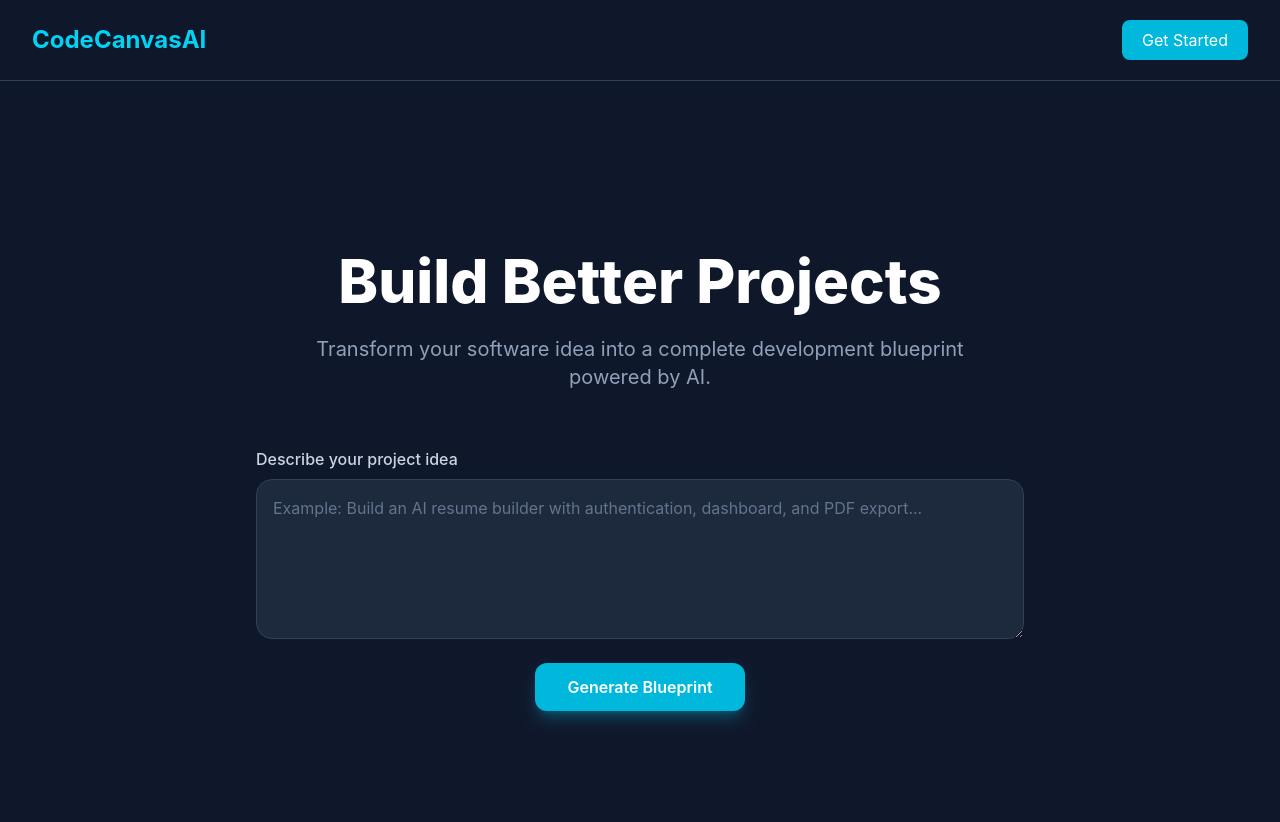
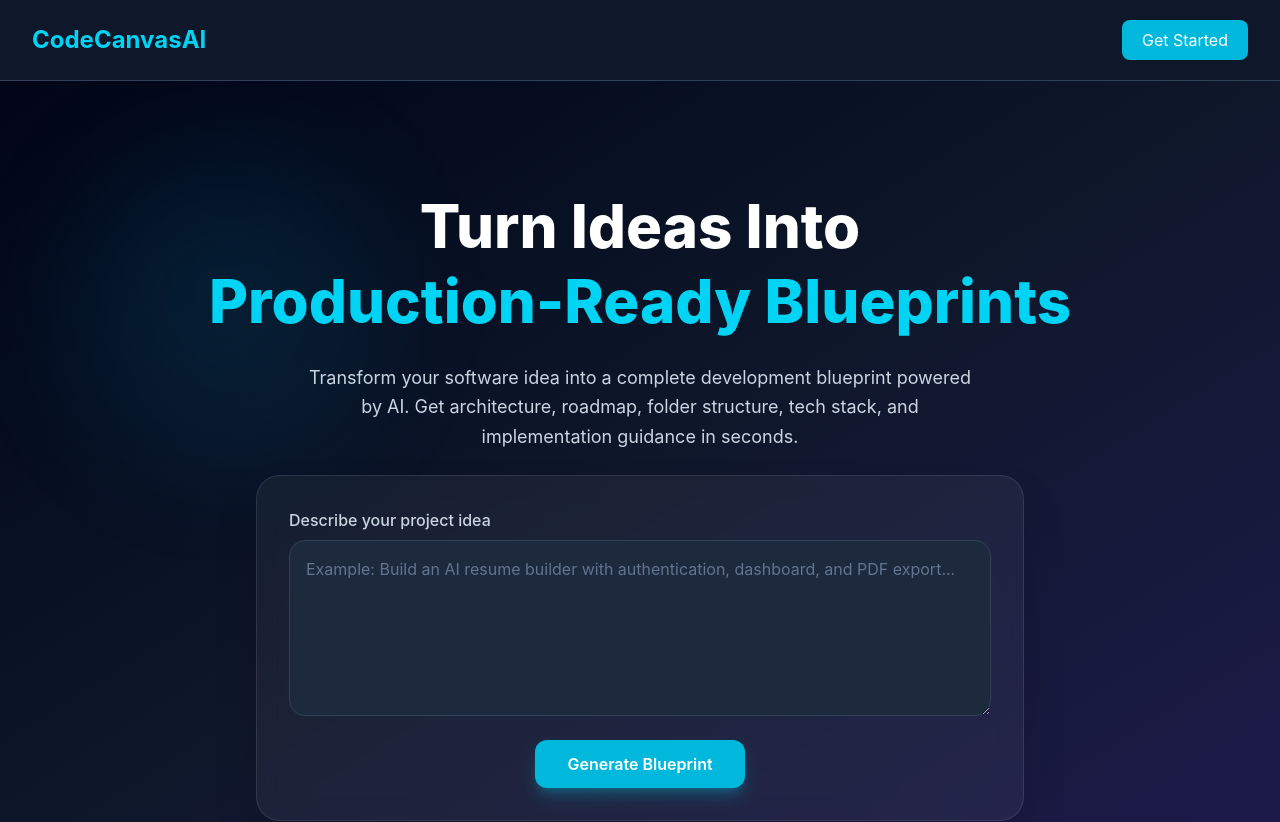
Before and after one commit to himanshithakur28/CodeCanvasAI, a React (Vite) app: page / in a window 1280 px wide. Shown: the top 822 px of the page. Built offline with nearby package versions, Linux system fonts and the light colour scheme.

Commit message:
Polish landing page UI and improve hero layout

```diff
--- a/src/components/Hero.jsx
+++ b/src/components/Hero.jsx
@@ -2,17 +2,22 @@
 
 function Hero() {
   return (
-    <section className="flex flex-col items-center justify-center text-center min-h-screen px-6 bg-slate-900">
-
-      <h1 className="text-6xl font-extrabold text-white mb-6">
-        Build Better Projects
-      </h1>
-
-      <p className="text-xl text-slate-400 max-w-2xl mb-8">
-        Transform your software idea into a complete development blueprint
-        powered by AI.
-      </p>
+   <section className="relative overflow-hidden flex flex-col items-center justify-center text-center min-h-screen pt-12 px-6 bg-gradient-to-br from-slate-950 via-slate-900 to-indigo-950">
+    <div className="absolute top-20 left-20 w-72 h-72 rounded-full bg-cyan-500/10 blur-3xl"></div>
+    <div className="relative z-10 flex flex-col items-center w-full">
+     <h1 className="text-4xl md:text-6xl font-extrabold text-white leading-tight">
+  Turn Ideas Into
+  <br />
+  <span className="text-cyan-400">
+    Production-Ready Blueprints
+  </span>
+</h1>
+<p className="mt-6 max-w-2xl text-lg text-slate-300 leading-relaxed text-center">
+  Transform your software idea into a complete development blueprint powered by AI.
+  Get architecture, roadmap, folder structure, tech stack, and implementation guidance in seconds.
+</p>
      <IdeaInput />
+     </div>
 
     </section>
   );
--- a/src/components/IdeaInput.jsx
+++ b/src/components/IdeaInput.jsx
@@ -6,12 +6,12 @@ function IdeaInput() {
      alert(idea);
 }
     return (
-        <div className="w-full max-w-3xl mt-6 flex flex-col items-center">
+       <div className="w-full max-w-3xl mt-6 p-8 rounded-3xl bg-white/5 backdrop-blur-md border border-white/10 shadow-2xl flex flex-col items-center">
         <p className="text-slate-300 font-medium self-start mb-2">
   Describe your project idea
 </p>
         <textarea
-  className="w-full p-4 h-40 rounded-2xl bg-slate-800 border border-slate-700 text-white placeholder-slate-500 focus:outline-none focus:ring-2 focus:ring-cyan-400"
+  className="w-full p-4 h-44 rounded-2xl bg-slate-800 border border-slate-700 text-white placeholder-slate-500 focus:outline-none focus:ring-2 focus:ring-cyan-400"
   placeholder="Example: Build an AI resume builder with authentication, dashboard, and PDF export..."
   value={idea}
   onChange={(e) => setIdea(e.target.value)}
```
